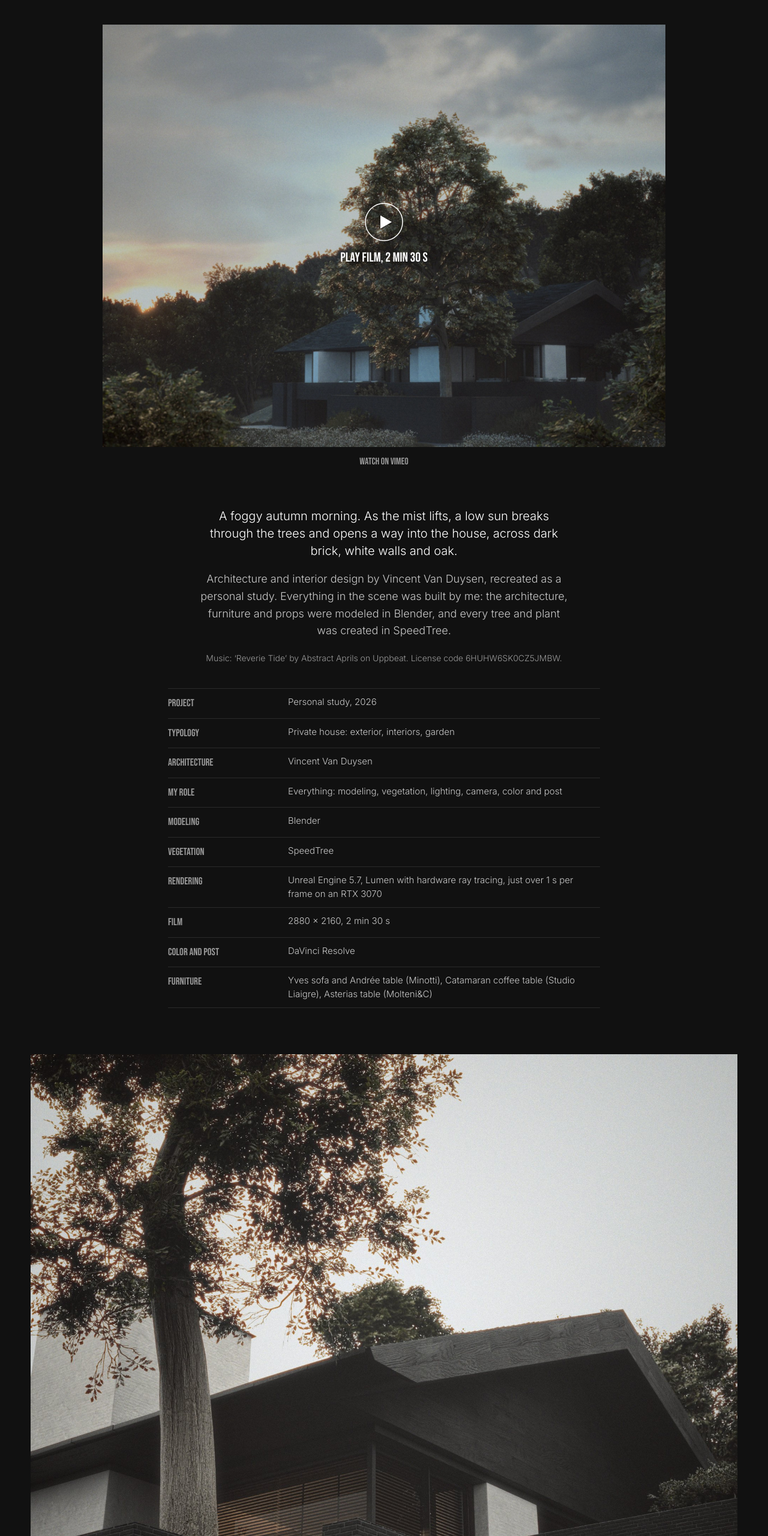
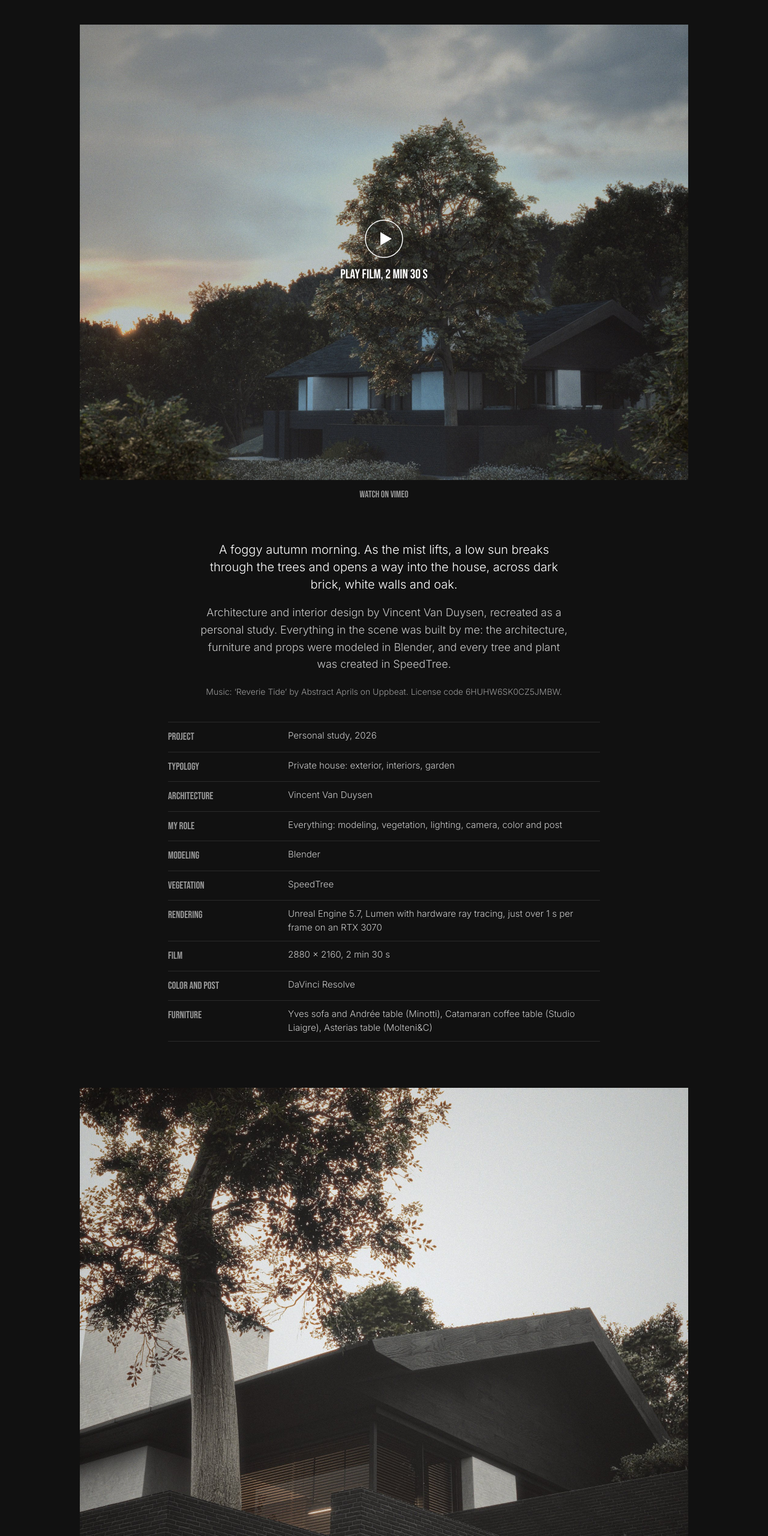
Before and after one commit to ShantVartanian/ShantVartanian.github.io, a plain HTML site: page work/casa-calsenera.html in a window 1280 px wide. Shown: the part 240-2800 px from the top of the page at 60% size. Drawn offline with Linux system fonts and the light colour scheme.

Commit message:
Fit films and stills to screen height

```diff
--- a/site.css
+++ b/site.css
@@ -12,8 +12,10 @@
   --body: "Inter", "Helvetica Neue", Arial, sans-serif;
   --gutter: max(16px, 4vw);
   --read: 720px;
+  --fit-h: calc(100vh - 40px);   /* tallest an image may be and still fit on screen */
   color-scheme: dark;
 }
+@supports (height: 100svh) { :root { --fit-h: calc(100svh - 40px); } }
 
 *, *::before, *::after { box-sizing: border-box; }
 html { background: var(--bg); -webkit-text-size-adjust: 100%; }
@@ -58,7 +60,7 @@ h1, h2, h3 { margin: 0; font-family: var(--display); font-weight: 400; color: va
 /* Covers */
 .covers { display: grid; gap: clamp(36px, 4vw, 72px); padding-block: clamp(10px, 1vw, 16px) clamp(48px, 6vw, 96px); }
 .cover { display: block; text-align: center; }
-.cover-img { aspect-ratio: 16 / 9; overflow: hidden; background: #1a1a1a; }
+.cover-img { aspect-ratio: 16 / 9; width: min(100%, calc(var(--fit-h) * 1.7778)); margin-inline: auto; overflow: hidden; background: #1a1a1a; }
 .cover-img img { width: 100%; height: 100%; object-fit: cover; transition: opacity .5s; }
 .cover:hover .cover-img img { opacity: .82; }
 .cover h2 { font-size: 24px; line-height: 28px; margin-top: 18px; }
@@ -80,8 +82,8 @@ h1, h2, h3 { margin: 0; font-family: var(--display); font-weight: 400; color: va
 .still img { width: 100%; aspect-ratio: var(--r); object-fit: cover; background: #1a1a1a; }
 
 /* Film */
-.film { position: relative; aspect-ratio: 16 / 9; background: #000; }
-.film--43 { aspect-ratio: 4 / 3; max-height: 88vh; margin-inline: auto; }
+.film { --r: 1.7778; position: relative; aspect-ratio: 16 / 9; width: min(100%, calc(var(--fit-h) * var(--r))); margin-inline: auto; background: #000; }
+.film--43 { --r: 1.3333; aspect-ratio: 4 / 3; }
 .film-poster { all: unset; position: absolute; inset: 0; cursor: pointer; }
 .film-poster img { width: 100%; height: 100%; object-fit: cover; opacity: .85; transition: opacity .4s; }
 .film-poster:hover img, .film-poster:focus-visible img { opacity: 1; }
@@ -106,10 +108,11 @@ h1, h2, h3 { margin: 0; font-family: var(--display); font-weight: 400; color: va
 .sequence .pair { display: grid; grid-template-columns: 1fr 1fr; gap: clamp(10px, 1.2vw, 20px); align-items: start; }
 .sequence figcaption { text-align: center; font-size: 14px; color: var(--muted); padding-top: 10px; max-width: 80ch; margin-inline: auto; }
 .seq-btn { all: unset; display: block; width: 100%; cursor: zoom-in; }
+.sequence img { width: auto; max-width: 100%; max-height: var(--fit-h); margin-inline: auto; }
 
 /* Process switch (Block 5) */
 .stage-fig { margin: 0; }
-.stage-frame { position: relative; aspect-ratio: 3 / 2; background: #1a1a1a; overflow: hidden; }
+.stage-frame { position: relative; aspect-ratio: 3 / 2; width: min(100%, calc(var(--fit-h) * 1.5)); margin-inline: auto; background: #1a1a1a; overflow: hidden; }
 .stage-frame img { position: absolute; inset: 0; width: 100%; height: 100%; object-fit: cover; opacity: 0; transition: opacity .45s ease; }
 .stage-frame img.on { opacity: 1; }
 .stage-bar { display: flex; flex-wrap: wrap; justify-content: center; align-items: center; gap: 6px 26px; padding-top: 14px; }
```
